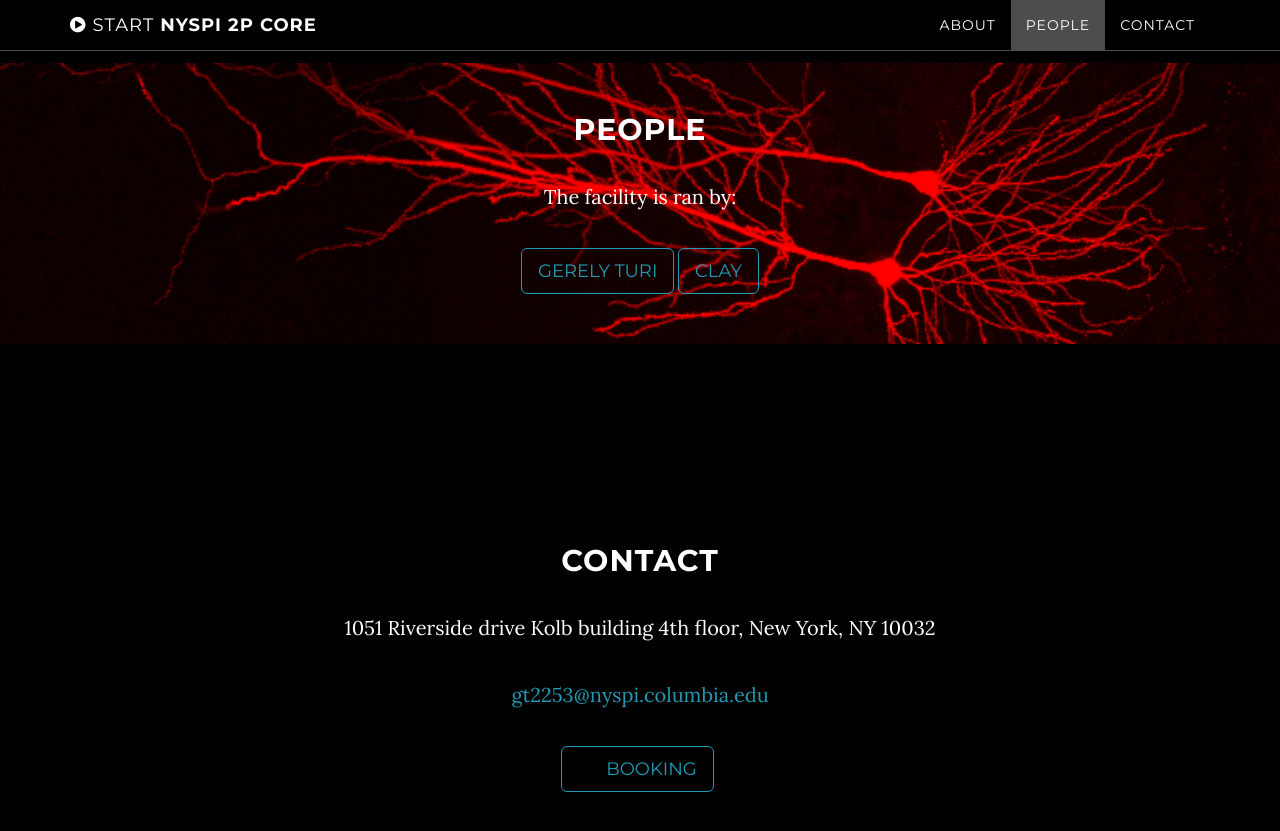
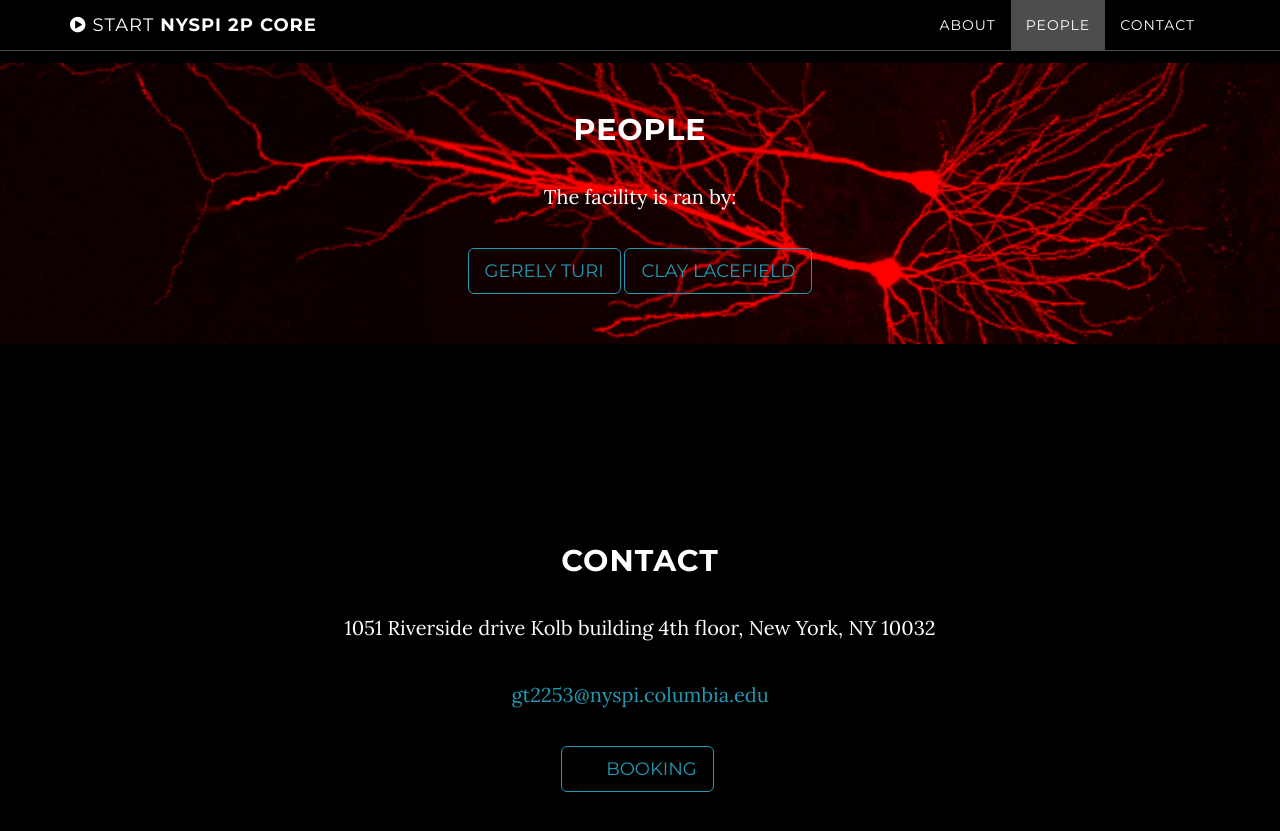
Before and after one commit to GergelyTuri/GergelyTuri.github.io, a Jekyll site: the page built from index.html, in a window 1280 px wide and 900 px high, scrolled down 1567 px. Shown: the top 831 px of the window. Built offline with Jekyll 4.4.1, drawn with Linux system fonts in a browser that asks for light colours.

Commit message:
Clays name

```diff
--- a/_includes/people.html
+++ b/_includes/people.html
@@ -6,7 +6,7 @@
                     <h2>people</h2>
                     <p>The facility is ran by:</p>
                     <a href="/people/aboutGergely.html" class="btn btn-default btn-lg">Gerely Turi</a>
-                    <a href="/testpage.md" class="btn btn-default btn-lg">Clay</a>
+                    <a href="/testpage.md" class="btn btn-default btn-lg">Clay Lacefield</a>
                 </div>
             </div>
         </div>
```
